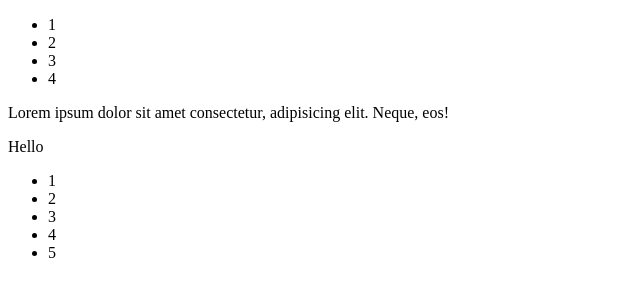
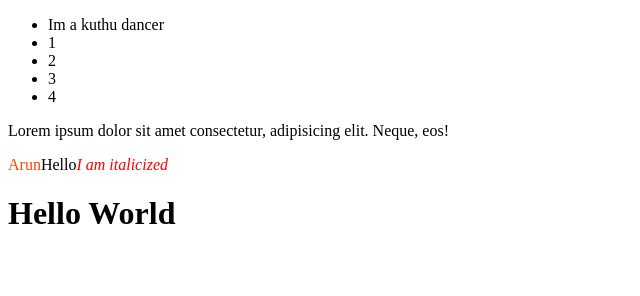
Before and after one commit to arunprasadh7/HuXn-DOM-, a plain HTML site: page Starter/8. createElement, append, prepend, inertAdject, removeChild, remove/live coding/index.html in a window 1280 px wide. Shown: the whole page, without its empty margins (0-640 px from the left). Drawn offline with Linux system fonts and the light colour scheme.

Commit message:
Creating, appending and removing elements

```diff
--- a/Starter/8. createElement, append, prepend, inertAdject, removeChild, remove/live coding/app.js
+++ b/Starter/8. createElement, append, prepend, inertAdject, removeChild, remove/live coding/app.js
@@ -1,9 +1,38 @@
 // ------------------------------------
 // createElement()
+const h1 = document.createElement("h1");
+h1.textContent = "Hello World";
+h1.classList.add("greetings");
+console.log(h1);
+
 // appendChild()
+const body = document.body;
+body.appendChild(h1);
+
 // append()
+const section = document.querySelector("section");
+let i = document.createElement("i");
+i.innerText = "I am italicized ";
+i.style.color = "red";
+section.append(i);
+
+const n1 = document.createElement("span");
+n1.innerText = "Arun";
+n1.style.color = "orangered";
+section.append(n1);
+
 // prepend()
+section.prepend(n1);
+
 // insertBefore()
+const ul = document.querySelector("ul");
+
+const newLi = document.createElement("li");
+newLi.textContent = "Im a kuthu dancer";
+ul.appendChild(newLi);
+
+const firstLi = document.querySelector("li");
+ul.insertBefore(newLi, firstLi);
 
 /* insertAdjacentElement(
     'beforebegin'
@@ -12,7 +41,21 @@
     'afterend',
     element
 ) */
+const firstP = document.querySelector("p");
+i = document.createElement("i");
+i.innerText = "Im italics";
+i.style.color = "skyblue";
+
+// firstP.insertAdjacentElement("beforebegin", i);
+// firstP.insertAdjacentElement("beforeend", i);
+// firstP.insertAdjacentElement("afterbegin", i);
+// firstP.insertAdjacentElement("afterend", i);
 
 // removeChild()
+const newList = document.querySelector(".new-list");
+const fourth = document.querySelector(".fourth");
+newList.removeChild(fourth);
+
 // remove()
+newList.remove();
 // ------------------------------------
--- a/Starter/8. createElement, append, prepend, inertAdject, removeChild, remove/live coding/index.html
+++ b/Starter/8. createElement, append, prepend, inertAdject, removeChild, remove/live coding/index.html
@@ -24,7 +24,7 @@
       <li>1</li>
       <li>2</li>
       <li>3</li>
-      <li>4</li>
+      <li class="fourth">4</li>
       <li>5</li>
     </ul>
 
```
